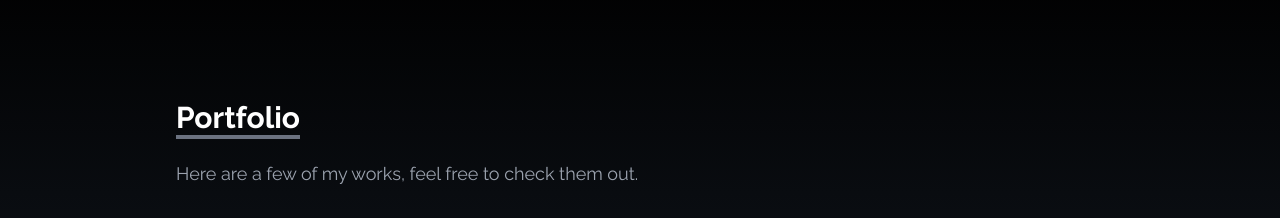
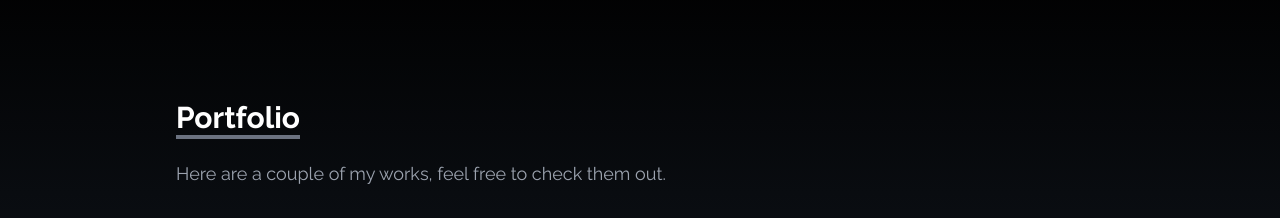
Before and after one commit to UncleSims/portfolio, a React (Vite) app: page / in a window 1280 px wide. Shown: the part 1640-1858 px from the top of the page. Built offline with nearby package versions, Linux system fonts and the light colour scheme.

Commit message:
some more changes

```diff
--- a/src/components/Portfolio.jsx
+++ b/src/components/Portfolio.jsx
@@ -31,7 +31,7 @@ const Portfolio = () => {
             Portfolio
           </span>
           <p className="pt-2.5 text-base md:text-lg md:pt-6  text-gray-400">
-            Here are a few of my works, feel free to check them out.
+            Here are a couple of my works, feel free to check them out.
           </p>
         </div>
         <div className=" h-[55%] w-screen flex flex-col items-center gap-y-4 sm:h-2/4 sm:flex sm:flex-row sm:justify-center sm:gap-x-6">
```
